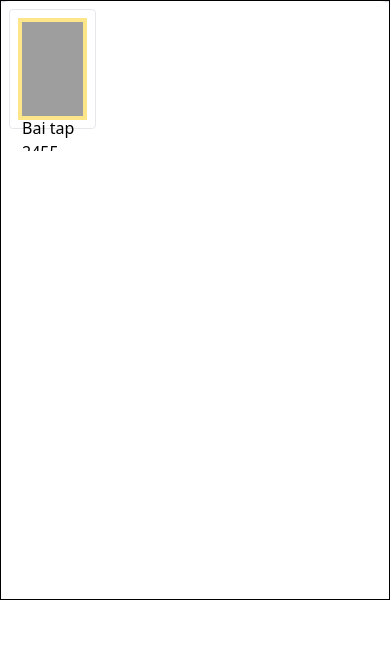
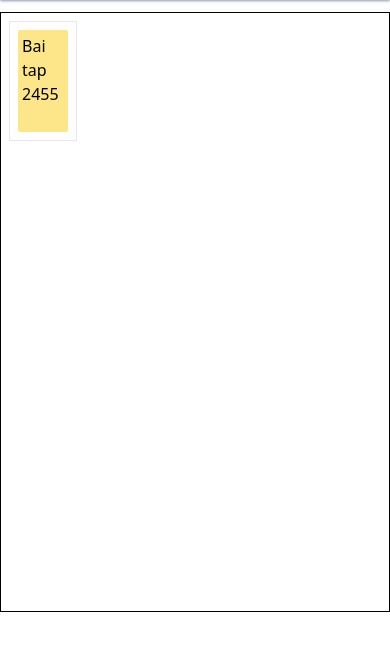
Before and after one commit to beanladance/chiplearnly, a Flask app: page / in a window 390 px wide. Shown: the part 50-701 px from the top of the page. Run offline with Flask 3, Linux system fonts and the light colour scheme; some libraries are stand-ins or nearby versions; grey boxes are pictures that could not be loaded.

Commit message:
Add files via upload

```diff
--- a/templates/index.html
+++ b/templates/index.html
@@ -7,18 +7,19 @@
       <a class="rounded-[5px] font-bold" href="#">Hello</a>
     </div>
   </nav>
-  <div class="w-full border border-black h-[600px]">
-    <div class="w-full h-[150px] overflow-y-auto overflow-auto border-gray-300 rounded-lg p-2 bg-white">
-      <div class="grid grid-cols-4 sm:grid-cols-5 gap-2">
-        <div class="p-2 border rounded hover:bg-gray-100 cursor-pointer items-center justify-center">
-          <div class="bg-amber-200 h-full p-1">
-            <div class=" h-full">
-              <img class="h-full w-full" src="https://plus.unsplash.com/premium_photo-1669652639337-c513cc42ead6?q=80&w=987&auto=format&fit=crop&ixlib=rb-4.0.3&ixid=M3wxMjA3fDB8MHxwaG90by1wYWdlfHx8fGVufDB8fHx8fA%3D%3D">
-              <p>Bai tap 2455</p>
+  <div class="justify-center items-center flex mt-3">
+    <div class="w-full border border-black h-[600px] max-w-[800px]">
+      <div class="w-full h-[150px] overflow-y-auto overflow-auto border-gray-300 rounded-lg p-2 bg-white">
+        <div class="grid grid-cols-5 gap-2">
+          <div class="p-2 border h-[120px] hover:bg-gray-100 cursor-pointer items-center justify-center">
+            <div class="rounded-sm bg-amber-200 h-full p-1">
+              <div class=" h-full w-full">
+                <p>Bai tap 2455</p>
+              </div>
             </div>
           </div>
+          <!-- Thêm nữa nếu cần -->
         </div>
-        <!-- Thêm nữa nếu cần -->
       </div>
     </div>
   </div>
```
